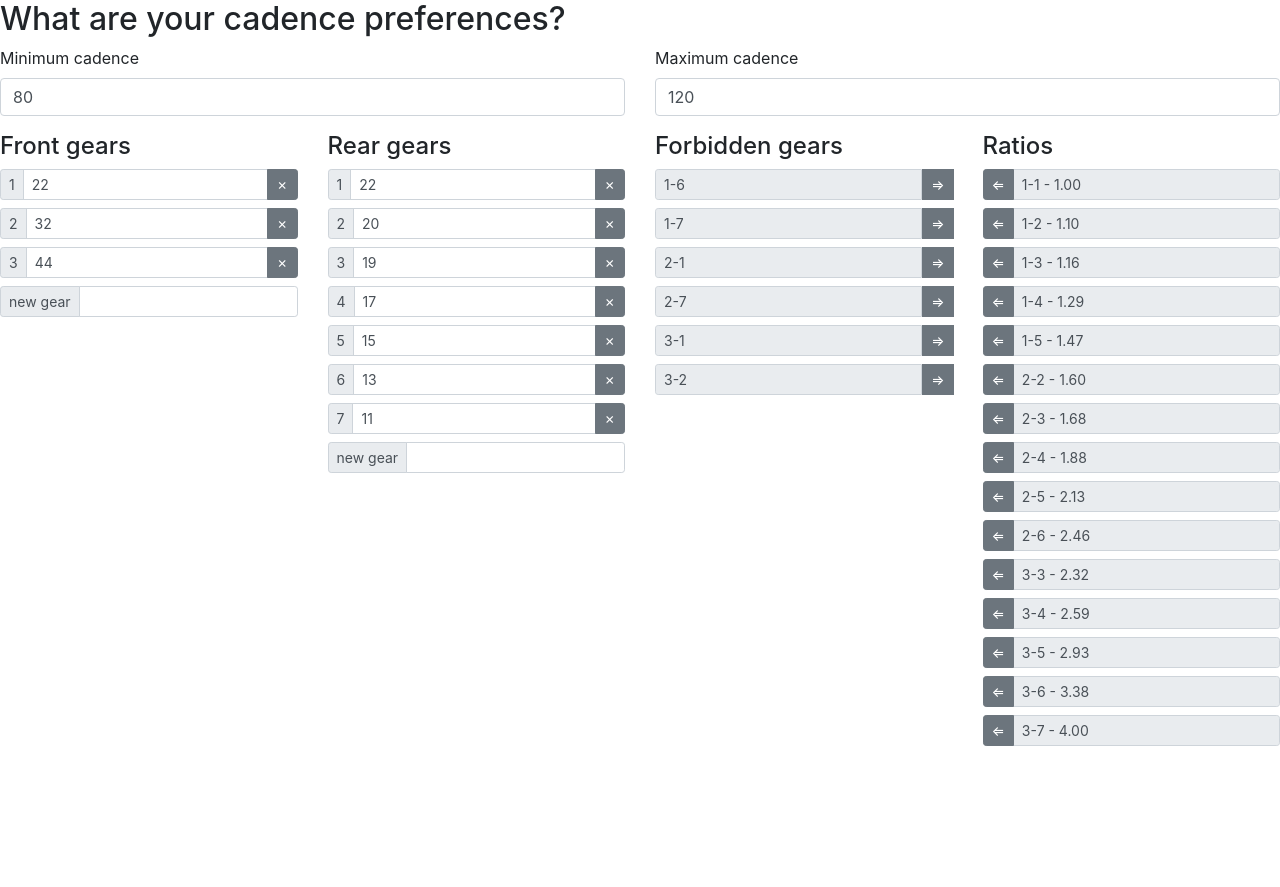
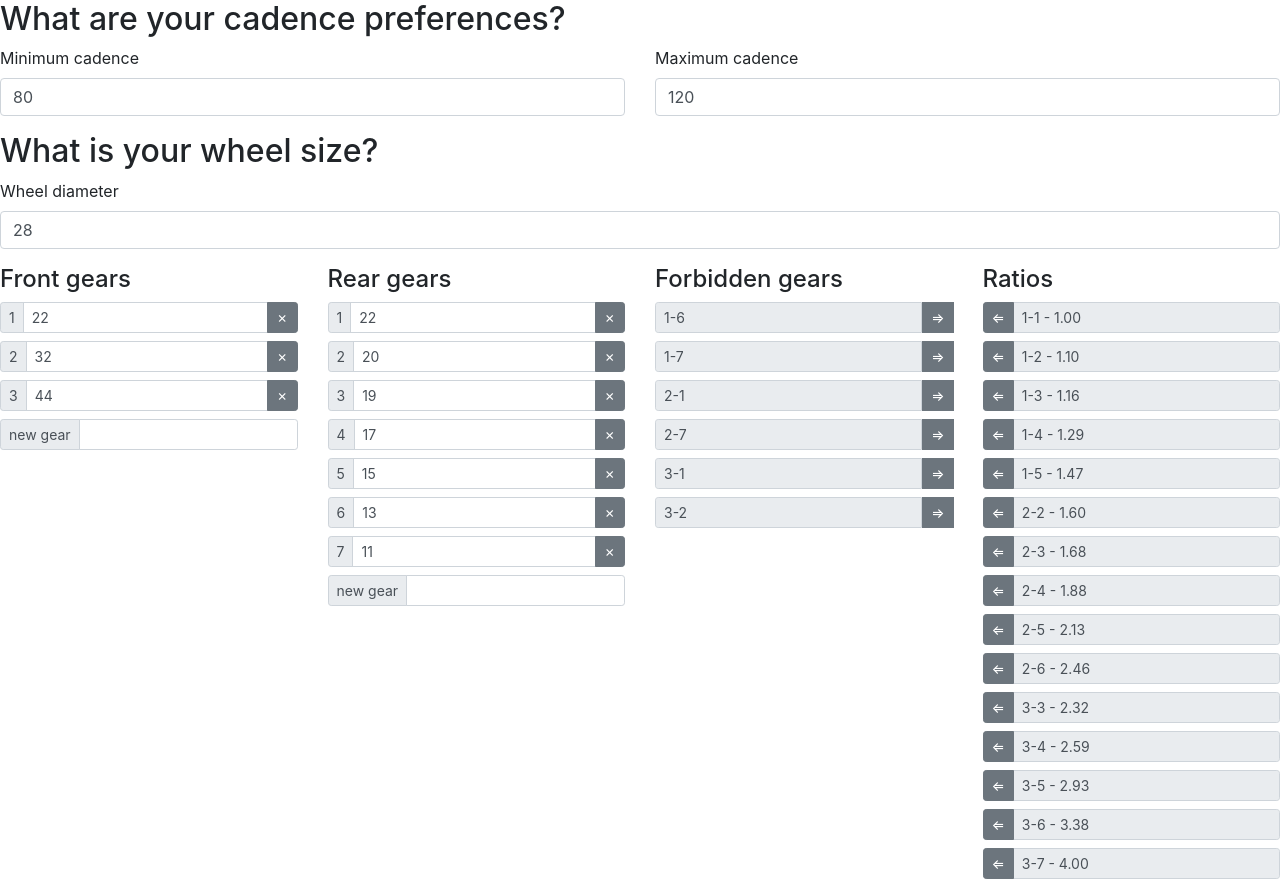
Before and after one commit to banciur/bike-gears, a React app: page / in a window 1280 px wide. Before the commit the page ends 800 px from the top, so only its background shows below. Built offline with nearby package versions, Linux system fonts and the light colour scheme; the HTML template or start-up script is replaced by a standard one.

Commit message:
Add wheel component

```diff
--- a/src/App.tsx
+++ b/src/App.tsx
@@ -4,6 +4,8 @@ import { ChainGearboxComponent } from "./components/ChainGearboxComponent";
 import { ChainGearbox } from "./models/ChainGearbox";
 import { RiderPreferences } from "./models/RiderPreferences";
 import { RiderPreferencesComponent } from "./components/RiderPreferencesComponent";
+import { WheelComponent } from "./components/WheelComponent";
+import { Wheel } from "./models/Wheel";
 
 const frontGears = [44, 32, 22];
 const rearGears = [11, 13, 15, 17, 19, 20, 22];
@@ -11,13 +13,20 @@ const forbiddenGears = ["2-1", "3-2", "1-7", "1-6", "2-7", "3-1"];
 
 const chainGearbox = new ChainGearbox(frontGears, rearGears, forbiddenGears);
 const riderPreferences = new RiderPreferences(80, 120);
+const wheel = new Wheel(28);
+
 const riderPreferencesChange = (newPrefs: RiderPreferences): void => {
   console.log(newPrefs);
+};
+
+const wheelChange = (newWheel: Wheel): void => {
+  console.log(newWheel);
 };
 
 export const App = () => (
   <>
     <RiderPreferencesComponent riderPreferences={riderPreferences} onChange={riderPreferencesChange} />
+    <WheelComponent wheel={wheel} onChange={wheelChange} />
     <ChainGearboxComponent chainGearbox={chainGearbox} />
   </>
 );
--- a/src/components/RiderPreferencesComponent.tsx
+++ b/src/components/RiderPreferencesComponent.tsx
@@ -50,25 +50,13 @@ export class RiderPreferencesComponent extends React.Component<
           <Col>
             <FormGroup>
               <Label for="minCadence">Minimum cadence</Label>
-              <Input
-                type="text"
-                name="state"
-                id="minCadence"
-                value={this.state.minCadence}
-                onChange={this.onMinChange}
-              />
+              <Input type="text" id="minCadence" value={this.state.minCadence} onChange={this.onMinChange} />
             </FormGroup>
           </Col>
           <Col>
             <FormGroup>
               <Label for="maxCadence">Maximum cadence</Label>
-              <Input
-                type="text"
-                name="state"
-                id="maxCadence"
-                value={this.state.maxCadence}
-                onChange={this.onMaxChange}
-              />
+              <Input type="text" id="maxCadence" value={this.state.maxCadence} onChange={this.onMaxChange} />
             </FormGroup>
           </Col>
         </Row>
--- /dev/null
+++ b/src/components/WheelComponent.tsx
@@ -0,0 +1,48 @@
+import * as React from "react";
+import { Col, FormGroup, Input, Label, Row } from "reactstrap";
+
+import { Wheel } from "../models/Wheel";
+
+interface WheelComponentProps {
+  wheel: Wheel;
+  onChange(wheel: Wheel): void;
+}
+
+interface WheelPreferencesComponentState {
+  wheel: Wheel;
+}
+
+export class WheelComponent extends React.Component<WheelComponentProps, WheelPreferencesComponentState> {
+  constructor(props: WheelComponentProps) {
+    super(props);
+    this.state = {
+      wheel: props.wheel,
+    };
+  }
+
+  onChange = (event: React.ChangeEvent<HTMLInputElement>) => {
+    const diameter = Number.parseInt(event.target.value, 10);
+    this.props.onChange(new Wheel(diameter));
+    this.setState({ wheel: new Wheel(diameter) });
+  };
+
+  render(): React.ReactNode {
+    return (
+      <>
+        <Row>
+          <Col>
+            <h2>What is your wheel size?</h2>
+          </Col>
+        </Row>
+        <Row>
+          <Col>
+            <FormGroup>
+              <Label for="wheelDiameter">Wheel diameter</Label>
+              <Input type="text" id="wheelDiameter" value={this.state.wheel.diameter} onChange={this.onChange} />
+            </FormGroup>
+          </Col>
+        </Row>
+      </>
+    );
+  }
+}
--- /dev/null
+++ b/src/models/Wheel.ts
@@ -0,0 +1,7 @@
+export class Wheel {
+  readonly diameter: number;
+
+  constructor(diameter: number) {
+    this.diameter = diameter;
+  }
+}
```
